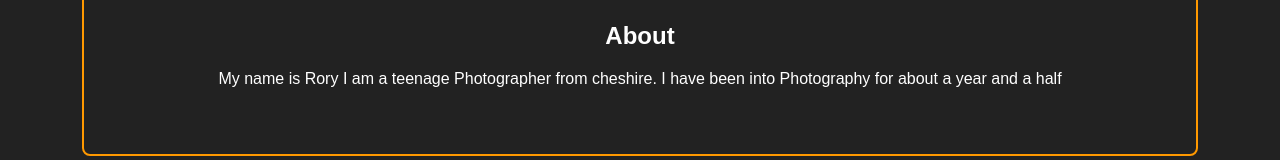
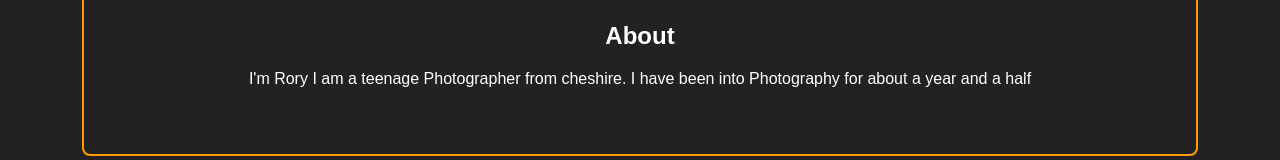
Before and after one commit to RoryBrownle/A.F.V-photography, a plain HTML site: page index.html in a window 1280 px wide. Shown: the part 542-702 px from the top of the page. Drawn offline with Linux system fonts and the light colour scheme.

Commit message:
Update index.html

```diff
--- a/index.html
+++ b/index.html
@@ -91,7 +91,7 @@
 
     <div id="about" class="section">
         <h2>About</h2>
-        <p>My name is Rory I am a teenage Photographer from cheshire. I have been into Photography for about a year and a half</p>
+        <p>I'm Rory I am a teenage Photographer from cheshire. I have been into Photography for about a year and a half</p>
     </div>
 
     <div id="contact" class="section">
```
